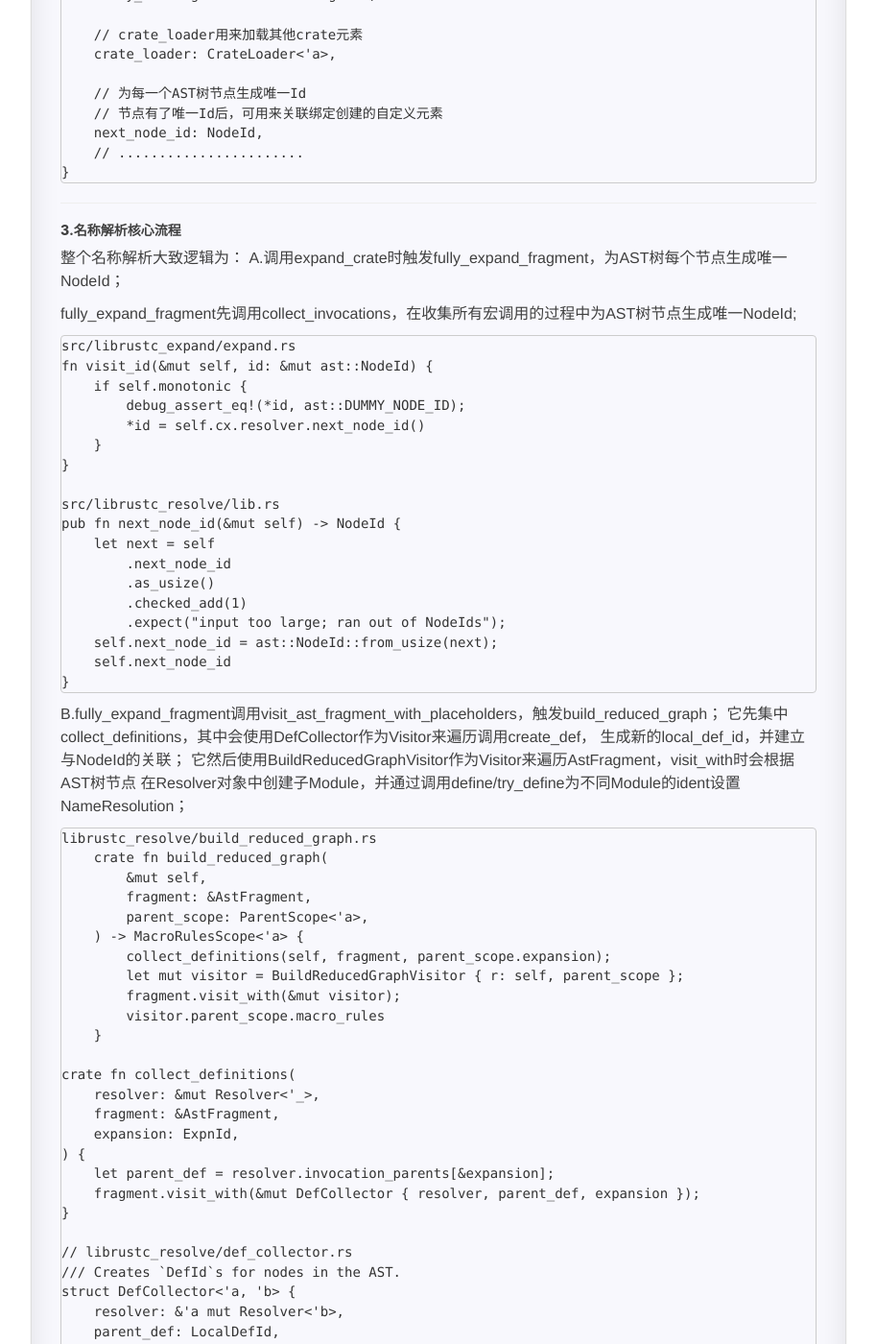
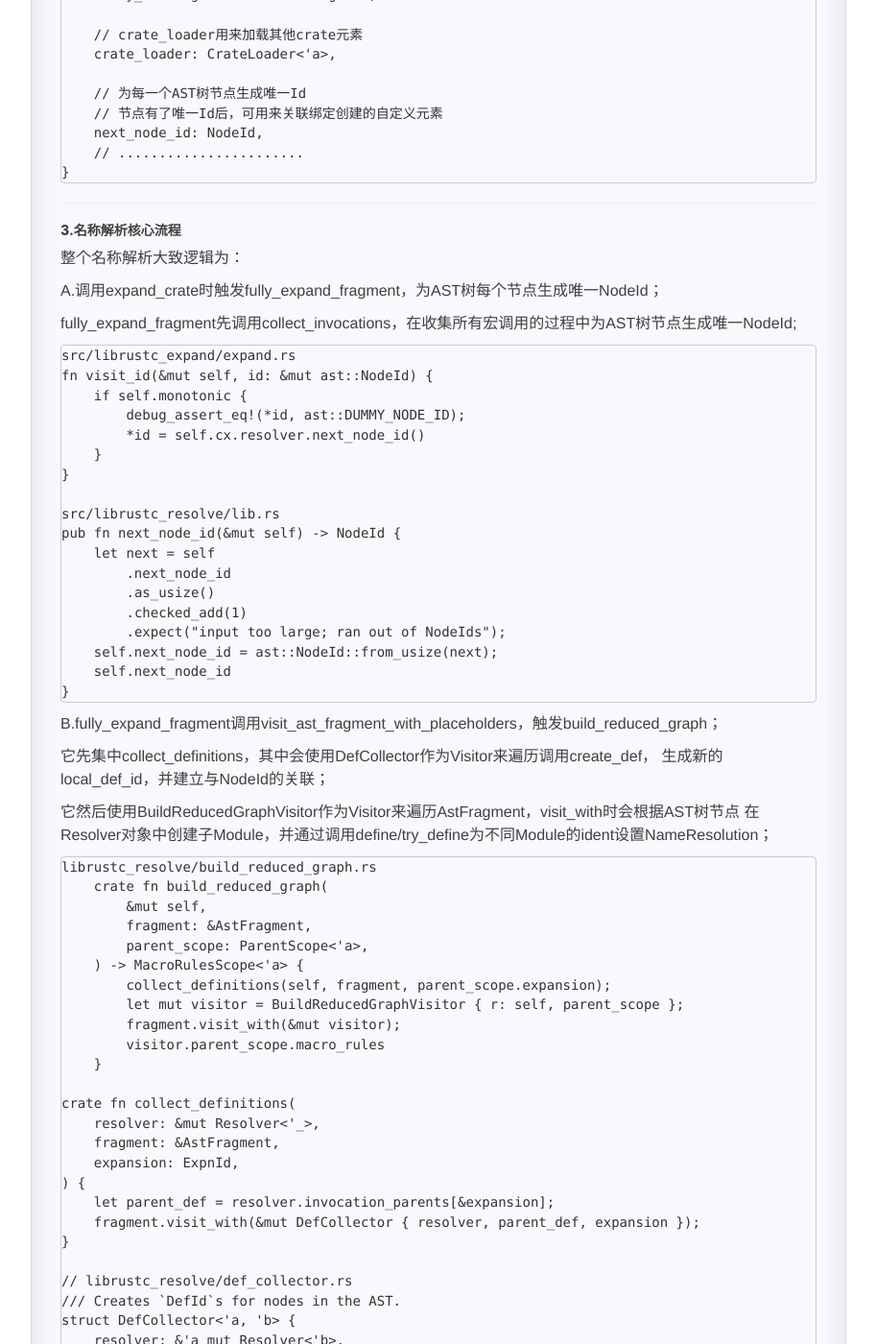
Before and after one commit to Grainspring/grainspring.github.io, a Jekyll site: the page built from _posts/2021-07-06-lrfrc-rustc-name-resolution.md, in a window 1280 px wide and 1400 px high, scrolled down 5721 px. Shown: the whole window at 96% size, without its empty margins (37-950 px from the left). Built offline with Jekyll 4.4.1, drawn with Linux system fonts in a browser that asks for light colours; nearby versions of some CDN libraries; comment, search, counter and statistics services are not loaded; a style sheet for code colours, icons or effects is not loaded; some of the changed text lies outside the part shown.

````diff
--- a/_posts/2021-07-06-lrfrc-rustc-name-resolution.md
+++ b/_posts/2021-07-06-lrfrc-rustc-name-resolution.md
@@ -289,6 +289,7 @@ pub struct Resolver<'a> {
 ---
 ##### 3.名称解析核心流程
 整个名称解析大致逻辑为：
+
 A.调用expand_crate时触发fully_expand_fragment，为AST树每个节点生成唯一NodeId；
 
 fully_expand_fragment先调用collect_invocations，在收集所有宏调用的过程中为AST树节点生成唯一NodeId;
@@ -313,9 +314,12 @@ pub fn next_node_id(&mut self) -> NodeId {
     self.next_node_id
 }
 ```
+
 B.fully_expand_fragment调用visit_ast_fragment_with_placeholders，触发build_reduced_graph；
+
   它先集中collect_definitions，其中会使用DefCollector作为Visitor来遍历调用create_def，
   生成新的local_def_id，并建立与NodeId的关联；
+
   它然后使用BuildReducedGraphVisitor作为Visitor来遍历AstFragment，visit_with时会根据AST树节点
   在Resolver对象中创建子Module，并通过调用define/try_define为不同Module的ident设置NameResolution；
 
@@ -483,7 +487,8 @@ impl<'a, 'b> Visitor<'b> for BuildReducedGraphVisitor<'a, 'b> {
     }
 ```
 
-C.resolve_crate调用late_resolve_crate，其中会使用LateResolutionVisitor来遍历Crate，
+C.resolve_crate调用late_resolve_crate，其中会使用LateResolutionVisitor来遍历Crate；
+
   其中会尝试resolve_item等，如果遇到需要resolve某个ident时，它会使用前面第2步生成的NameResolution，
   查看是否能找到有效的绑定，如果不能则提示编译错误；
 
````
